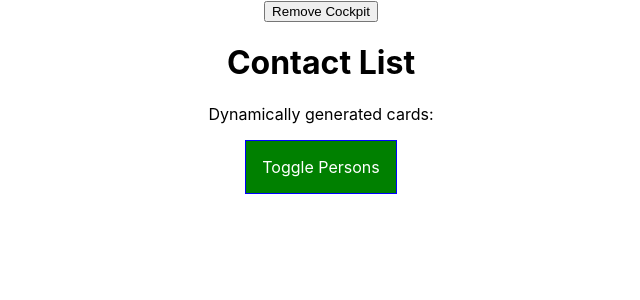
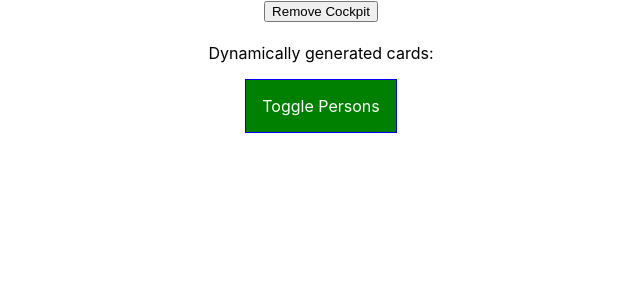
Before and after one commit to freeWillee/complete-react-guide, a React (Create React App) app: page / in a window 1280 px wide. Shown: the top 300 px of the page, without its empty margins (319-959 px from the left). Built offline with nearby package versions, Linux system fonts and the light colour scheme.

Commit message:
another HOC using plain functions (not functional component)

```diff
--- a/src/containers/App.js
+++ b/src/containers/App.js
@@ -2,7 +2,8 @@
 import classes from './App.module.css';
 import Persons from '../components/Persons/Persons'
 import Cockpit from '../components/Cockpit/Cockpit'
-import WithClass from '../hoc/WithClass'
+import Aux from '../hoc/Aux'
+import withClass from '../hoc/withClass'
 
 class App extends Component {
   constructor(props) {
@@ -98,7 +99,7 @@
     }
 
     return(
-        <WithClass classes={classes.App}>
+        <Aux>
           <button onClick={()=>{
             this.setState({showCockpit: false});
             }}
@@ -110,10 +111,10 @@
             clicked={this.togglePersonsHandler}
           />) : null}
           {persons}
-        </WithClass>
+        </Aux>
     )
       // return React.createElement('div', {className: 'App'}, React.createElement('h1', null, 'Does this work now?'))}
   }
 }
 
-export default App;
+export default withClass(App, classes.App);
--- a/src/hoc/WithClass.js
+++ b/src/hoc/WithClass.js
@@ -1,7 +1,11 @@
 import React from 'react';
 
-const WithClass = (props) => (
-    <div className={props.classes}>{props.children}</div>
+const WithClass = (WrappedComponent, className) => {
+    return props => (
+        <div className={className}>
+            <WrappedComponent />
+        </div>
     );
+};
 
 export default WithClass
```
